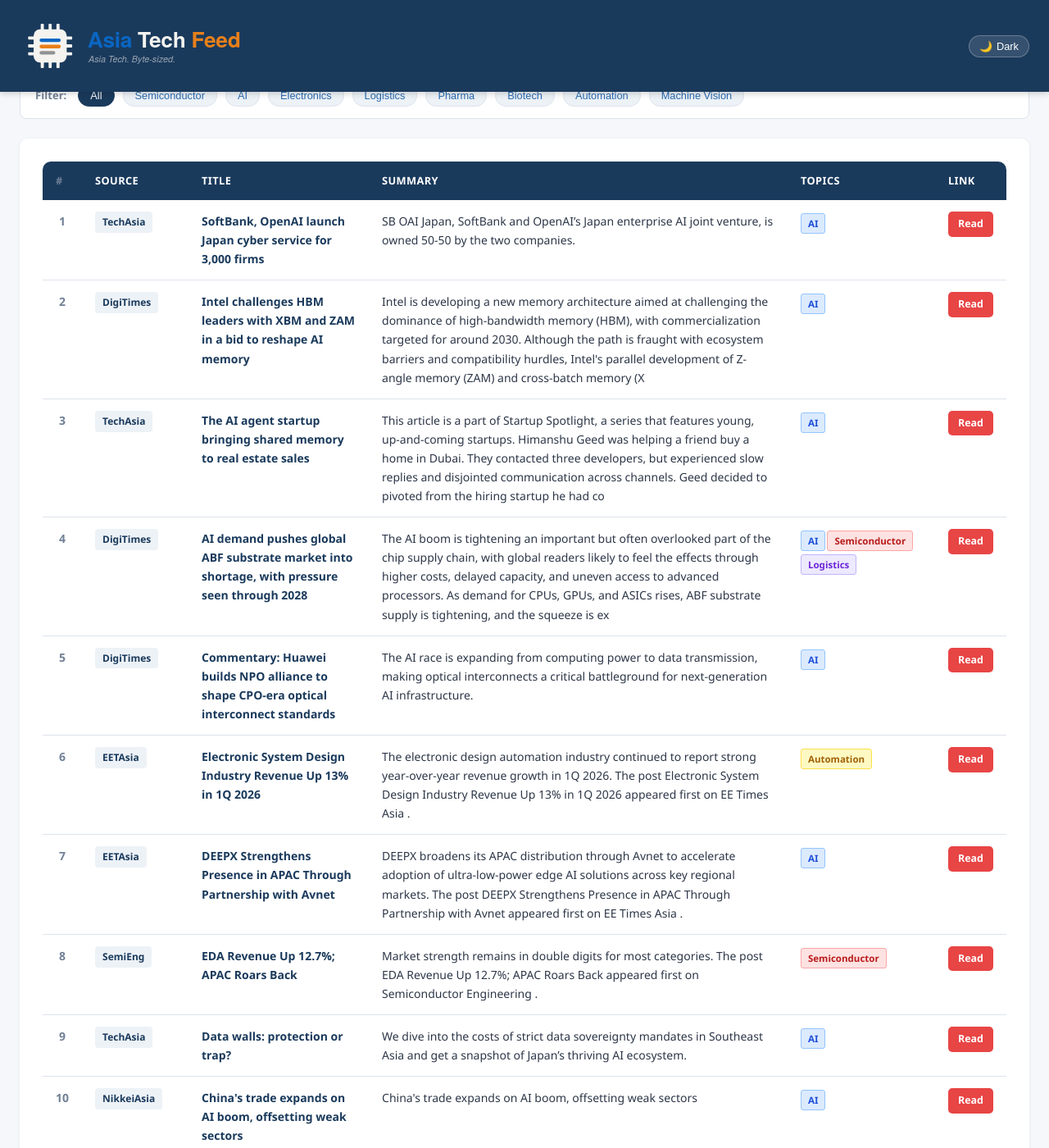
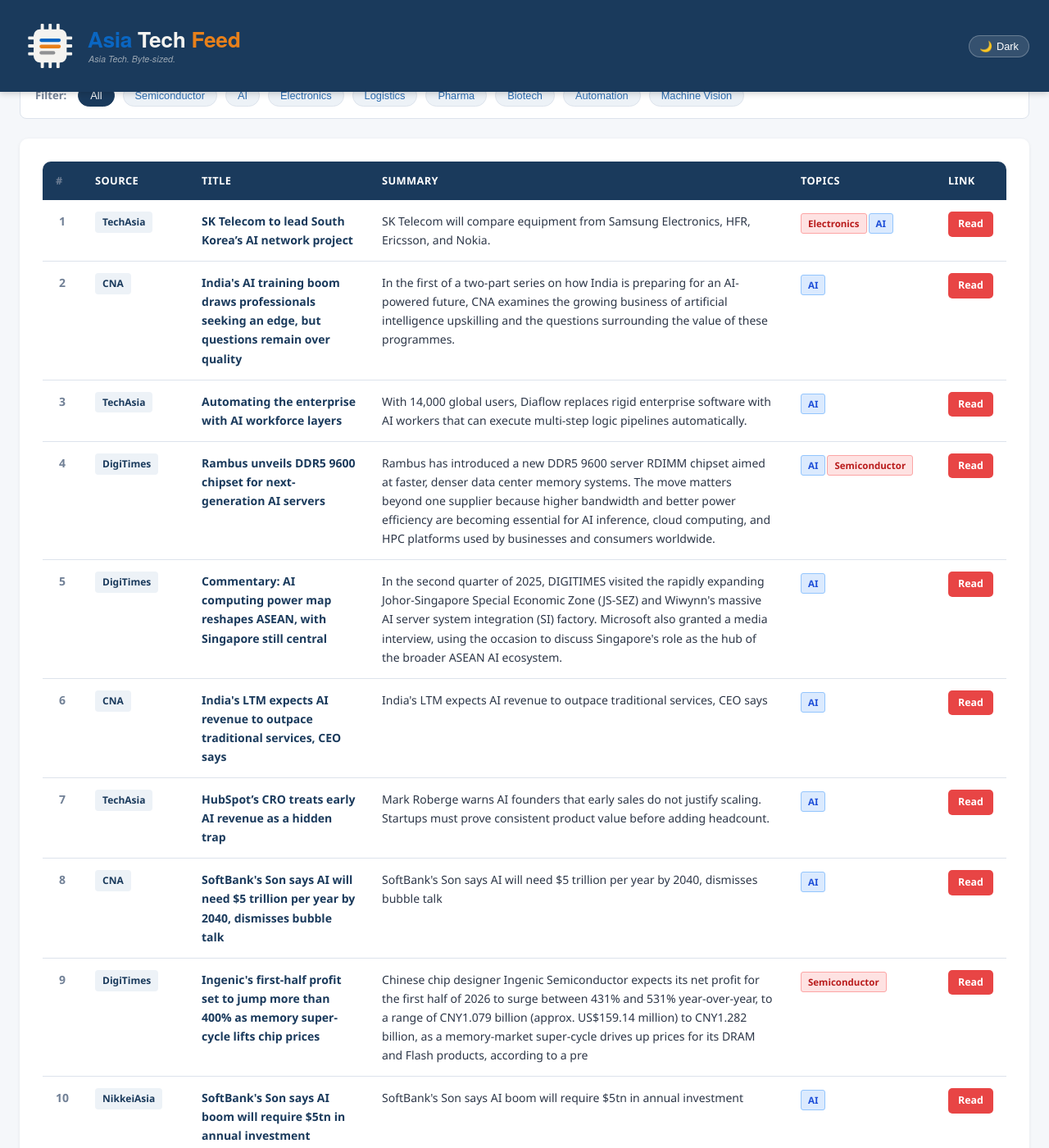
Before and after one commit to asiatechfeed/Asia-Tech-Feed, a Jekyll site: the page built from _posts/2026-07-14-asia-tech-news-digest.md, in a window 1280 px wide and 1400 px high, scrolled down 633 px. Shown: the whole window at 82% size. Built offline with Jekyll 4.4.1, drawn with Linux system fonts in a browser that asks for light colours; a script that is not in the unit is left out; some of the changed text lies outside the part shown.

Commit message:
📰 News digest 2026-07-14 (11 articles)

```diff
--- a/_posts/2026-07-14-asia-tech-news-digest.md
+++ b/_posts/2026-07-14-asia-tech-news-digest.md
@@ -1,15 +1,15 @@
 ---
 layout: post
 title: "Asia Tech News Digest - July 14, 2026"
-date: 2026-07-14 11:15:56 +0800
-articles_count: 12
-sources_count: 5
-sources: ["DigiTimes", "EETAsia", "NikkeiAsia", "SemiEng", "TechAsia"]
+date: 2026-07-14 16:00:57 +0800
+articles_count: 11
+sources_count: 4
+sources: ["CNA", "DigiTimes", "NikkeiAsia", "TechAsia"]
 csv_file: /assets/data/news-2026-07-14.tsv
-featured_title: "SoftBank, OpenAI launch Japan cyber service for 3,000 firms"
-featured_url: "https://www.techinasia.com/softbanks-6b-openaibacked-loan-talks-stall"
+featured_title: "SK Telecom to lead South Korea\u2019s AI network project"
+featured_url: "https://www.techinasia.com/sk-telecom-builds-ai-factory-software-with-nvidia"
 featured_source: "TechAsia"
-featured_summary: "SB OAI Japan, SoftBank and OpenAI\u2019s Japan enterprise AI joint venture, is owned 50-50 by the two companies."
+featured_summary: "SK Telecom will compare equipment from Samsung Electronics, HFR, Ericsson, and Nokia."
 featured_image: ""
 ---
 
@@ -28,98 +28,90 @@ featured_image: ""
 <tr>
   <td class="col-num">1</td>
   <td class="col-source"><span class="source-badge">TechAsia</span></td>
-  <td class="col-title"><span class="article-title">SoftBank, OpenAI launch Japan cyber service for 3,000 firms</span></td>
-  <td class="col-summary">SB OAI Japan, SoftBank and OpenAI’s Japan enterprise AI joint venture, is owned 50-50 by the two companies.</td>
-  <td class="col-tags"><span class="tag ai">AI</span></td>
-  <td class="col-link"><a class="btn-link" href="https://www.techinasia.com/softbanks-6b-openaibacked-loan-talks-stall" target="_blank" rel="noopener">Read</a></td>
+  <td class="col-title"><span class="article-title">SK Telecom to lead South Korea’s AI network project</span></td>
+  <td class="col-summary">SK Telecom will compare equipment from Samsung Electronics, HFR, Ericsson, and Nokia.</td>
+  <td class="col-tags"><span class="tag semi">Electronics</span><span class="tag ai">AI</span></td>
+  <td class="col-link"><a class="btn-link" href="https://www.techinasia.com/sk-telecom-builds-ai-factory-software-with-nvidia" target="_blank" rel="noopener">Read</a></td>
 </tr>
 <tr>
   <td class="col-num">2</td>
-  <td class="col-source"><span class="source-badge">DigiTimes</span></td>
-  <td class="col-title"><span class="article-title">Intel challenges HBM leaders with XBM and ZAM in a bid to reshape AI memory</span></td>
-  <td class="col-summary">Intel is developing a new memory architecture aimed at challenging the dominance of high-bandwidth memory (HBM), with commercialization targeted for around 2030. Although the path is fraught with ecosystem barriers and compatibility hurdles, Intel's parallel development of Z-angle memory (ZAM) and cross-batch memory (X</td>
+  <td class="col-source"><span class="source-badge">CNA</span></td>
+  <td class="col-title"><span class="article-title">India's AI training boom draws professionals seeking an edge, but questions remain over quality</span></td>
+  <td class="col-summary">In the first of a two-part series on how India is preparing for an AI-powered future, CNA examines the growing business of artificial intelligence upskilling and the questions surrounding the value of these programmes.</td>
   <td class="col-tags"><span class="tag ai">AI</span></td>
-  <td class="col-link"><a class="btn-link" href="https://www.digitimes.com/news/a20260713PD227/intel-hbm-dram-2030-patent.html" target="_blank" rel="noopener">Read</a></td>
+  <td class="col-link"><a class="btn-link" href="https://www.channelnewsasia.com/asia/india-artificial-intelligence-upskilling-boom-working-professionals-6252671" target="_blank" rel="noopener">Read</a></td>
 </tr>
 <tr>
   <td class="col-num">3</td>
   <td class="col-source"><span class="source-badge">TechAsia</span></td>
-  <td class="col-title"><span class="article-title">The AI agent startup bringing shared memory to real estate sales</span></td>
-  <td class="col-summary">This article is a part of Startup Spotlight, a series that features young, up-and-coming startups. Himanshu Geed was helping a friend buy a home in Dubai. They contacted three developers, but experienced slow replies and disjointed communication across channels. Geed decided to pivoted from the hiring startup he had co</td>
+  <td class="col-title"><span class="article-title">Automating the enterprise with AI workforce layers</span></td>
+  <td class="col-summary">With 14,000 global users, Diaflow replaces rigid enterprise software with AI workers that can execute multi-step logic pipelines automatically.</td>
   <td class="col-tags"><span class="tag ai">AI</span></td>
-  <td class="col-link"><a class="btn-link" href="https://www.techinasia.com/ai-agent-startup-bringing-shared-memory-real-estate-sales" target="_blank" rel="noopener">Read</a></td>
+  <td class="col-link"><a class="btn-link" href="https://www.techinasia.com/automating-enterprise-ai-workforce-layers" target="_blank" rel="noopener">Read</a></td>
 </tr>
 <tr>
   <td class="col-num">4</td>
   <td class="col-source"><span class="source-badge">DigiTimes</span></td>
-  <td class="col-title"><span class="article-title">AI demand pushes global ABF substrate market into shortage, with pressure seen through 2028</span></td>
-  <td class="col-summary">The AI boom is tightening an important but often overlooked part of the chip supply chain, with global readers likely to feel the effects through higher costs, delayed capacity, and uneven access to advanced processors. As demand for CPUs, GPUs, and ASICs rises, ABF substrate supply is tightening, and the squeeze is ex</td>
-  <td class="col-tags"><span class="tag ai">AI</span><span class="tag semi">Semiconductor</span><span class="tag logis">Logistics</span></td>
-  <td class="col-link"><a class="btn-link" href="https://www.digitimes.com/news/a20260714PD214/demand-abf-substrate-2028-market-chip-supply.html" target="_blank" rel="noopener">Read</a></td>
+  <td class="col-title"><span class="article-title">Rambus unveils DDR5 9600 chipset for next-generation AI servers</span></td>
+  <td class="col-summary">Rambus has introduced a new DDR5 9600 server RDIMM chipset aimed at faster, denser data center memory systems. The move matters beyond one supplier because higher bandwidth and better power efficiency are becoming essential for AI inference, cloud computing, and HPC platforms used by businesses and consumers worldwide.</td>
+  <td class="col-tags"><span class="tag ai">AI</span><span class="tag semi">Semiconductor</span></td>
+  <td class="col-link"><a class="btn-link" href="https://www.digitimes.com/news/a20260714PR204/rambus-ddr5-chipset-ai-server-data-center.html" target="_blank" rel="noopener">Read</a></td>
 </tr>
 <tr>
   <td class="col-num">5</td>
   <td class="col-source"><span class="source-badge">DigiTimes</span></td>
-  <td class="col-title"><span class="article-title">Commentary: Huawei builds NPO alliance to shape CPO-era optical interconnect standards</span></td>
-  <td class="col-summary">The AI race is expanding from computing power to data transmission, making optical interconnects a critical battleground for next-generation AI infrastructure.</td>
+  <td class="col-title"><span class="article-title">Commentary: AI computing power map reshapes ASEAN, with Singapore still central</span></td>
+  <td class="col-summary">In the second quarter of 2025, DIGITIMES visited the rapidly expanding Johor-Singapore Special Economic Zone (JS-SEZ) and Wiwynn's massive AI server system integration (SI) factory. Microsoft also granted a media interview, using the occasion to discuss Singapore's role as the hub of the broader ASEAN AI ecosystem.</td>
   <td class="col-tags"><span class="tag ai">AI</span></td>
-  <td class="col-link"><a class="btn-link" href="https://www.digitimes.com/news/a20260713PD210/huawei-data-cpo-equipment-transmission.html" target="_blank" rel="noopener">Read</a></td>
+  <td class="col-link"><a class="btn-link" href="https://www.digitimes.com/news/a20260714PD224/digitimes-asean-ai-singapore-2025.html" target="_blank" rel="noopener">Read</a></td>
 </tr>
 <tr>
   <td class="col-num">6</td>
-  <td class="col-source"><span class="source-badge">EETAsia</span></td>
-  <td class="col-title"><span class="article-title">Electronic System Design Industry Revenue Up 13% in 1Q 2026</span></td>
-  <td class="col-summary">The electronic design automation industry continued to report strong year-over-year revenue growth in 1Q 2026. The post Electronic System Design Industry Revenue Up 13% in 1Q 2026 appeared first on EE Times Asia .</td>
-  <td class="col-tags"><span class="tag auto">Automation</span></td>
-  <td class="col-link"><a class="btn-link" href="https://www.eetasia.com/electronic-system-design-industry-revenue-up-13-in-1q-2026/" target="_blank" rel="noopener">Read</a></td>
+  <td class="col-source"><span class="source-badge">CNA</span></td>
+  <td class="col-title"><span class="article-title">India's LTM expects AI revenue to outpace traditional services, CEO says</span></td>
+  <td class="col-summary">India's LTM expects AI revenue to outpace traditional services, CEO says</td>
+  <td class="col-tags"><span class="tag ai">AI</span></td>
+  <td class="col-link"><a class="btn-link" href="https://www.channelnewsasia.com/business/indias-ltm-expects-ai-revenue-outpace-traditional-services-ceo-says-6252781" target="_blank" rel="noopener">Read</a></td>
 </tr>
 <tr>
   <td class="col-num">7</td>
-  <td class="col-source"><span class="source-badge">EETAsia</span></td>
-  <td class="col-title"><span class="article-title">DEEPX Strengthens Presence in APAC Through Partnership with Avnet</span></td>
-  <td class="col-summary">DEEPX broadens its APAC distribution through Avnet to accelerate adoption of ultra-low-power edge AI solutions across key regional markets. The post DEEPX Strengthens Presence in APAC Through Partnership with Avnet appeared first on EE Times Asia .</td>
+  <td class="col-source"><span class="source-badge">TechAsia</span></td>
+  <td class="col-title"><span class="article-title">HubSpot’s CRO treats early AI revenue as a hidden trap</span></td>
+  <td class="col-summary">Mark Roberge warns AI founders that early sales do not justify scaling. Startups must prove consistent product value before adding headcount.</td>
   <td class="col-tags"><span class="tag ai">AI</span></td>
-  <td class="col-link"><a class="btn-link" href="https://www.eetasia.com/deepx-strengthens-presence-in-apac-through-partnership-with-avnet/" target="_blank" rel="noopener">Read</a></td>
+  <td class="col-link"><a class="btn-link" href="https://www.techinasia.com/ai-startup-trap-early-sales" target="_blank" rel="noopener">Read</a></td>
 </tr>
 <tr>
   <td class="col-num">8</td>
-  <td class="col-source"><span class="source-badge">SemiEng</span></td>
-  <td class="col-title"><span class="article-title">EDA Revenue Up 12.7%; APAC Roars Back</span></td>
-  <td class="col-summary">Market strength remains in double digits for most categories. The post EDA Revenue Up 12.7%; APAC Roars Back appeared first on Semiconductor Engineering .</td>
-  <td class="col-tags"><span class="tag semi">Semiconductor</span></td>
-  <td class="col-link"><a class="btn-link" href="https://semiengineering.com/eda-revenue-up-12-7-apac-roars-back/" target="_blank" rel="noopener">Read</a></td>
+  <td class="col-source"><span class="source-badge">CNA</span></td>
+  <td class="col-title"><span class="article-title">SoftBank's Son says AI will need $5 trillion per year by 2040, dismisses bubble talk</span></td>
+  <td class="col-summary">SoftBank's Son says AI will need $5 trillion per year by 2040, dismisses bubble talk</td>
+  <td class="col-tags"><span class="tag ai">AI</span></td>
+  <td class="col-link"><a class="btn-link" href="https://www.channelnewsasia.com/business/softbanks-son-says-ai-will-need-5-trillion-year-2040-dismisses-bubble-talk-6252696" target="_blank" rel="noopener">Read</a></td>
 </tr>
 <tr>
   <td class="col-num">9</td>
-  <td class="col-source"><span class="source-badge">TechAsia</span></td>
-  <td class="col-title"><span class="article-title">Data walls: protection or trap?</span></td>
-  <td class="col-summary">We dive into the costs of strict data sovereignty mandates in Southeast Asia and get a snapshot of Japan’s thriving AI ecosystem.</td>
-  <td class="col-tags"><span class="tag ai">AI</span></td>
-  <td class="col-link"><a class="btn-link" href="https://www.techinasia.com/data-walls-protection-or-trap" target="_blank" rel="noopener">Read</a></td>
+  <td class="col-source"><span class="source-badge">DigiTimes</span></td>
+  <td class="col-title"><span class="article-title">Ingenic's first-half profit set to jump more than 400% as memory super-cycle lifts chip prices</span></td>
+  <td class="col-summary">Chinese chip designer Ingenic Semiconductor expects its net profit for the first half of 2026 to surge between 431% and 531% year-over-year, to a range of CNY1.079 billion (approx. US$159.14 million) to CNY1.282 billion, as a memory-market super-cycle drives up prices for its DRAM and Flash products, according to a pre</td>
+  <td class="col-tags"><span class="tag semi">Semiconductor</span></td>
+  <td class="col-link"><a class="btn-link" href="https://www.digitimes.com/news/a20260714PR202/dram-profit-chips-earnings-2026.html" target="_blank" rel="noopener">Read</a></td>
 </tr>
 <tr>
   <td class="col-num">10</td>
   <td class="col-source"><span class="source-badge">NikkeiAsia</span></td>
-  <td class="col-title"><span class="article-title">China's trade expands on AI boom, offsetting weak sectors</span></td>
-  <td class="col-summary">China's trade expands on AI boom, offsetting weak sectors</td>
+  <td class="col-title"><span class="article-title">SoftBank's Son says AI boom will require $5tn in annual investment</span></td>
+  <td class="col-summary">SoftBank's Son says AI boom will require $5tn in annual investment</td>
   <td class="col-tags"><span class="tag ai">AI</span></td>
-  <td class="col-link"><a class="btn-link" href="https://asia.nikkei.com/economy/china-s-trade-expands-on-ai-boom-offsetting-weak-sectors" target="_blank" rel="noopener">Read</a></td>
+  <td class="col-link"><a class="btn-link" href="https://asia.nikkei.com/business/softbank/softbank-s-son-says-ai-boom-will-require-5tn-in-annual-investment" target="_blank" rel="noopener">Read</a></td>
 </tr>
 <tr>
   <td class="col-num">11</td>
   <td class="col-source"><span class="source-badge">NikkeiAsia</span></td>
-  <td class="col-title"><span class="article-title">Taiwan's No. 2 chipmaker UMC starts photonic chip production in Singapore</span></td>
-  <td class="col-summary">Taiwan's No. 2 chipmaker UMC starts photonic chip production in Singapore</td>
-  <td class="col-tags"><span class="tag semi">Semiconductor</span></td>
-  <td class="col-link"><a class="btn-link" href="https://asia.nikkei.com/business/tech/semiconductors/taiwan-s-no.-2-chipmaker-umc-starts-photonic-chip-production-in-singapore" target="_blank" rel="noopener">Read</a></td>
-</tr>
-<tr>
-  <td class="col-num">12</td>
-  <td class="col-source"><span class="source-badge">NikkeiAsia</span></td>
-  <td class="col-title"><span class="article-title">Chinese robot startup LimX Dynamics raises $200m to improve autonomy</span></td>
-  <td class="col-summary">Chinese robot startup LimX Dynamics raises $200m to improve autonomy</td>
-  <td class="col-tags"><span class="tag auto">Automation</span></td>
-  <td class="col-link"><a class="btn-link" href="https://asia.nikkei.com/business/technology/chinese-robot-startup-limx-dynamics-raises-200m-to-improve-autonomy" target="_blank" rel="noopener">Read</a></td>
+  <td class="col-title"><span class="article-title">Japan enacts social media law requiring flagging of AI content in elections</span></td>
+  <td class="col-summary">Japan enacts social media law requiring flagging of AI content in elections</td>
+  <td class="col-tags"><span class="tag ai">AI</span></td>
+  <td class="col-link"><a class="btn-link" href="https://asia.nikkei.com/politics/japan-enacts-social-media-law-requiring-flagging-of-ai-content-in-elections" target="_blank" rel="noopener">Read</a></td>
 </tr>
 </tbody>
 </table>
```
Also changed, not shown: _data/seen_urls.json (+12 -1 lines), _digest_meta.json (+23 -24 lines), assets/data/news-2026-07-14.tsv (+11 -12 lines), assets/data/search-index.json.
